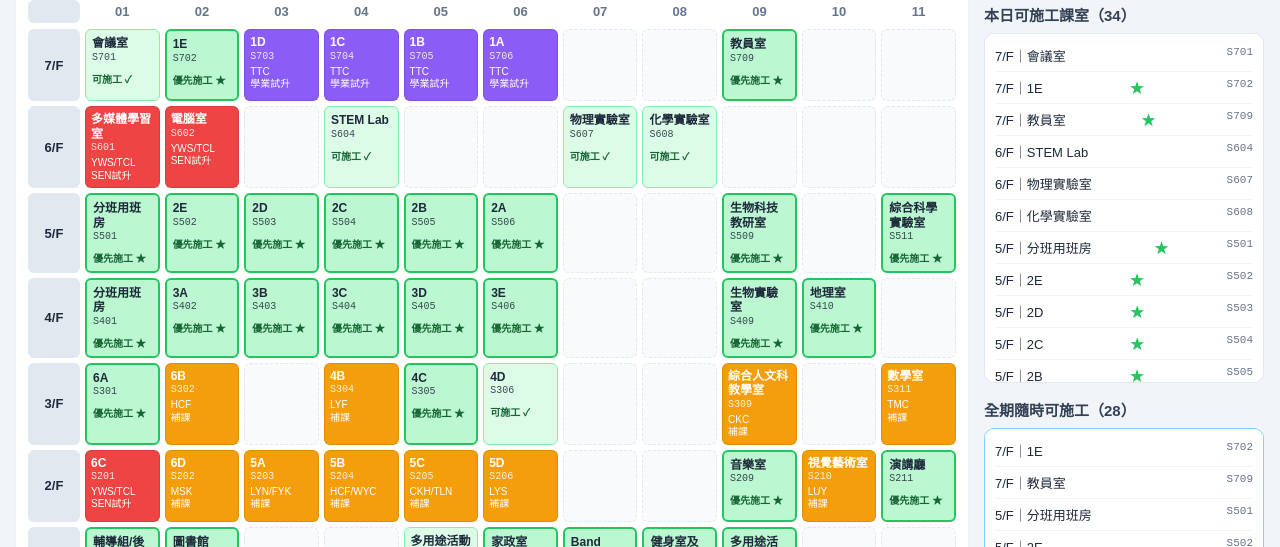
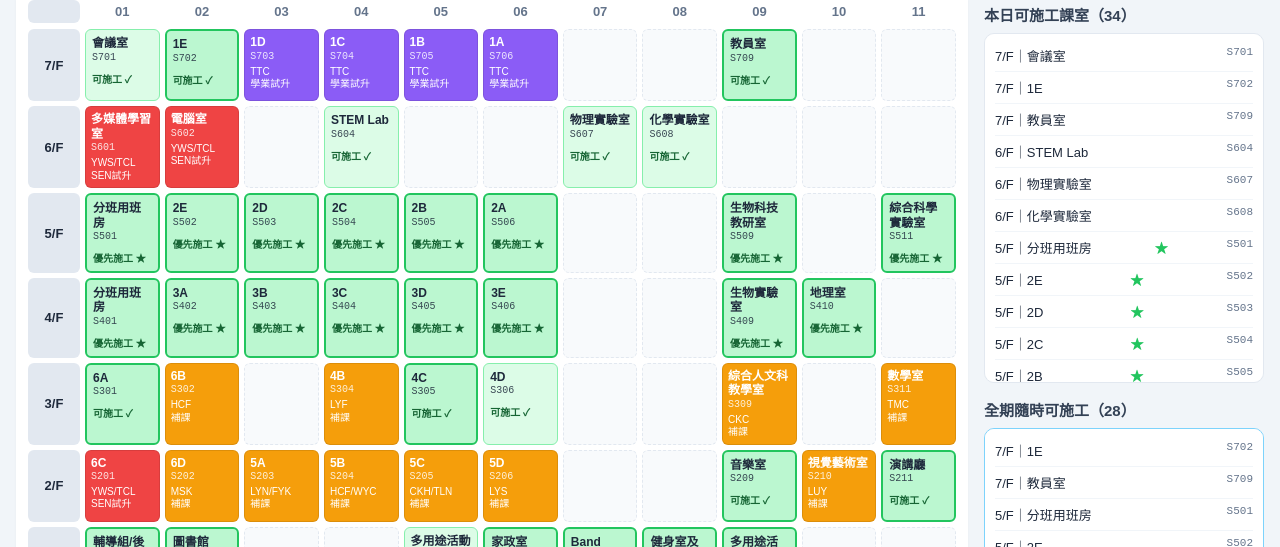
Before and after one commit to kingtmc314/whiteboard-scheduler, a Next.js app: page / in a window 1280 px wide. Shown: the part 253-800 px from the top of the page. Built offline with nearby package versions, Linux system fonts and the light colour scheme.

Commit message:
Update labels to '可施工 ✓' for specific rooms (S301, S305, S209, S211, S702, S709)

```diff
--- a/app/page.js
+++ b/app/page.js
@@ -7,6 +7,9 @@ const cols = Array.from({ length: 11 }, (_, i) => i + 1);
 const allRooms = Object.entries(layout).flatMap(([f, arr]) =>
   arr.map((r) => ({ ...r, floor: f }))
 );
+
+// Specific rooms to label as "可施工 ✓" instead of "優先施工 ★"
+const forceCanBuildLabels = new Set(["S301", "S305", "S209", "S211", "S702", "S709"]);
 
 export default function Home() {
   const [dateKey, setDateKey] = useState(dateList[0]);
@@ -84,12 +87,14 @@ export default function Home() {
                 else if (isAlwaysFree) cellClass += "free always-free";
                 else cellClass += "free";
 
+                const showPriorityLabel = isAlwaysFree && !forceCanBuildLabels.has(room.code);
+
                 return (
                   <div
                     key={c}
                     className={cellClass}
                     style={use ? { background: bg } : {}}
-                    onClick={() => setSel({ ...room, use, isAlwaysFree })}
+                    onClick={() => setSel({ ...room, use, isAlwaysFree, showPriorityLabel })}
                     title={room.code}
                   >
                     <div className="rname">{room.name}</div>
@@ -97,7 +102,7 @@ export default function Home() {
                     {use ? (
                       <div className="rinfo">{use.t}<br/>{use.p}</div>
                     ) : (
-                      <div className="rok">{isAlwaysFree ? "優先施工 ★" : "可施工 ✓"}</div>
+                      <div className="rok">{showPriorityLabel ? "優先施工 ★" : "可施工 ✓"}</div>
                     )}
                   </div>
                 );
@@ -129,7 +134,7 @@ export default function Home() {
                 </>
               ) : (
                 <p className="okmsg">
-                  {sel.isAlwaysFree ? "★ 全期空置，建議優先施工" : "✓ 此日空置，可安排施工"}
+                  {sel.showPriorityLabel ? "★ 全期空置，建議優先施工" : "✓ 此日空置，可安排施工"}
                 </p>
               )}
             </div>
@@ -140,7 +145,7 @@ export default function Home() {
             {freeRooms.map((r) => (
               <li key={r.code}>
                 {r.floor}｜{r.name}
-                {alwaysFreeCodes.has(r.code) && <b style={{color:'#22c55e', marginLeft:'4px'}}>★</b>}
+                {alwaysFreeCodes.has(r.code) && !forceCanBuildLabels.has(r.code) && <b style={{color:'#22c55e', marginLeft:'4px'}}>★</b>}
                 <span>{r.code}</span>
               </li>
             ))}
```
